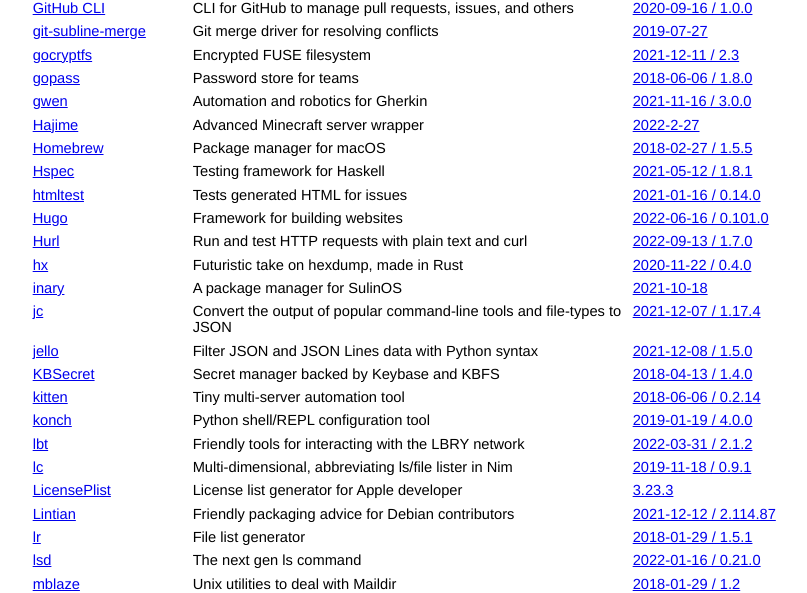
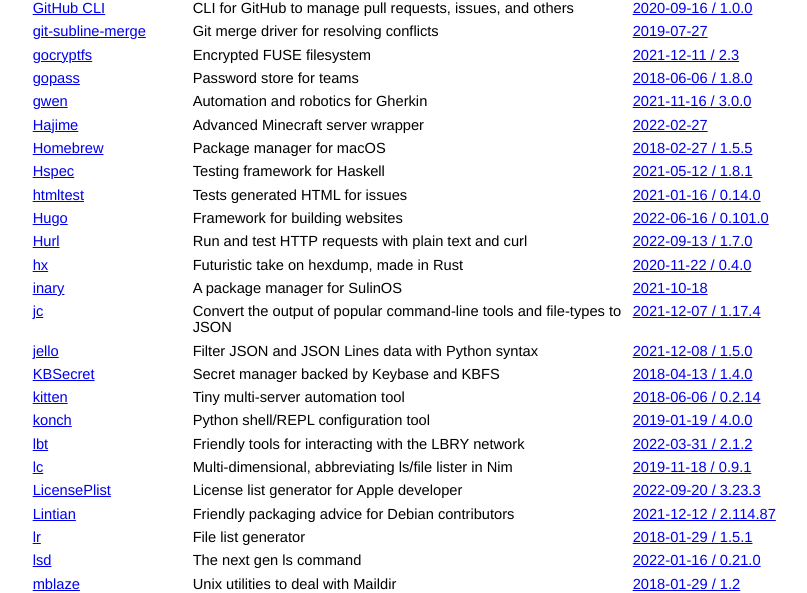
Before and after one commit to jcs/no_color, a Jekyll site: the page built from index.md, in a window 1280 px wide and 1400 px high, scrolled down 3153 px. Shown: the part 143-736 px from the top of the window, without its empty margins (211-1018 px from the left). Built offline with Jekyll 4.4.1, drawn with Linux system fonts in a browser that asks for light colours; our own code applies the rules of GitHub Pages for plain Markdown files; some of the changed text lies outside the part shown.

Commit message:
index: fix dates/versions

```diff
--- a/index.md
+++ b/index.md
@@ -178,7 +178,7 @@ color via `NO_COLOR`.
 | [gocryptfs](https://github.com/rfjakob/gocryptfs) | Encrypted FUSE filesystem | [2021-12-11 / 2.3](https://github.com/rfjakob/gocryptfs/commit/a1f01419e2e6e5d637ec7afa31c0a1d95e0ea923) |
 | [gopass](https://github.com/gopasspw/gopass) | Password store for teams | [2018-06-06 / 1.8.0](https://github.com/gopasspw/gopass/releases/tag/v1.8.0) |
 | [gwen](https://github.com/gwen-interpreter/gwen) | Automation and robotics for Gherkin | [2021-11-16 / 3.0.0](https://github.com/gwen-interpreter/gwen/releases/tag/v3.0.0) |
-| [Hajime](https://github.com/Slackadays/Hajime) | Advanced Minecraft server wrapper | [2022-2-27](https://github.com/Slackadays/Hajime/commit/7ff89c1d29d901ab0dc47474ee85619fbfbbd226) |
+| [Hajime](https://github.com/Slackadays/Hajime) | Advanced Minecraft server wrapper | [2022-02-27](https://github.com/Slackadays/Hajime/commit/7ff89c1d29d901ab0dc47474ee85619fbfbbd226) |
 | [Homebrew](https://brew.sh/) | Package manager for macOS | [2018-02-27 / 1.5.5](https://github.com/Homebrew/brew/releases/tag/1.5.5) |
 | [Hspec](https://hspec.github.io/) | Testing framework for Haskell | [2021-05-12 / 1.8.1](https://github.com/hspec/hspec/blob/main/CHANGES.markdown#changes-in-281) |
 | [htmltest](https://github.com/wjdp/htmltest) | Tests generated HTML for issues | [2021-01-16 / 0.14.0](https://github.com/wjdp/htmltest/releases/tag/v0.14.0) |
@@ -193,7 +193,7 @@ color via `NO_COLOR`.
 | [konch](https://github.com/sloria/konch) | Python shell/REPL configuration tool | [2019-01-19 / 4.0.0](https://github.com/sloria/konch/blob/master/CHANGELOG.rst#400-2019-01-19) |
 | [lbt](https://gitlab.com/gardenappl/lbt) | Friendly tools for interacting with the LBRY network | [2022-03-31 / 2.1.2](https://gitlab.com/gardenappl/lbt/-/releases/v2.1.2)
 | [lc](https://github.com/c-blake/lc) | Multi-dimensional, abbreviating ls/file lister in Nim | [2019-11-18 / 0.9.1](https://github.com/c-blake/lc/commit/3f69e692db45c63320c3cbd2d3910208437687f9) |
-| [LicensePlist](https://github.com/mono0926/LicensePlist) | License list generator for Apple developer | [3.23.3](https://github.com/mono0926/LicensePlist/releases/tag/3.23.3) |
+| [LicensePlist](https://github.com/mono0926/LicensePlist) | License list generator for Apple developer | [2022-09-20 / 3.23.3](https://github.com/mono0926/LicensePlist/releases/tag/3.23.3) |
 | [Lintian](https://lintian.debian.org) | Friendly packaging advice for Debian contributors | [2021-12-12 / 2.114.87](https://salsa.debian.org/lintian/lintian/-/commit/275a48e628120100a38cbcd5a4f7f5b70c5ab47d) |
 | [lr](https://github.com/chneukirchen/lr) | File list generator | [2018-01-29 / 1.5.1](https://github.com/chneukirchen/lr/commit/8f0ac7c8abb4e0830d6cf72bbbd5f38c44b4266d) |
 | [lsd](https://github.com/Peltoche/lsd) | The next gen ls command | [2022-01-16 / 0.21.0](https://github.com/Peltoche/lsd/releases/tag/0.21.0) |
@@ -228,7 +228,7 @@ color via `NO_COLOR`.
 | [smenu](https://github.com/p-gen/smenu) | Terminal selection filter | [2018-02-05 / 1.0.0](https://github.com/p-gen/smenu/commit/70d3ee5a328230dff3b744b2f0ca7ef20ecb530e) |
 | [Snow](https://github.com/mortie/snow) | Testing library for C | [2018-01-24 / 2.3.2](https://github.com/mortie/snow/commit/aadbbd375e03ec6000e23d817d2bd722b417296f) |
 | [soupault](https://soupault.app) | Static website generator based on HTML rewriting | [2021-07-19 / 3.0.0](https://soupault.app/blog/soupault-3.0.0-release/) |
-| [sqlfmt](https://sqlfmt.com) | Autoformatter for dbt SQL | [0.1.0](https://docs.sqlfmt.com/getting-started/configuring-sqlfmt#no-color-and-force-color) |
+| [sqlfmt](https://sqlfmt.com) | Autoformatter for dbt SQL | [2021-11-05 / 0.1.0](https://docs.sqlfmt.com/getting-started/configuring-sqlfmt#no-color-and-force-color) |
 | [Symfony](https://github.com/symfony/symfony) | PHP framework and reusable components | [2019-11-21 / 4.4.0](https://symfony.com/releases/4.4) |
 | [taoup](http://github.com/globalcitizen/taoup) | Fortune implementation | [2018-09-10 / 1.19](https://github.com/globalcitizen/taoup/commit/fb2dc7768a2dc9b74816ce5126e40b93338291f7) |
 | [TeaISO](https://gitlab.com/tearch-linux/applications-and-tools/teaiso) | Live ISO generation tools for Debian, Arch Linux, Tearch and Sulin | [2021-10-22](https://gitlab.com/tearch-linux/applications-and-tools/teaiso/-/commit/151c61c299bd71adc1987ef73ad588cfbe88d244) |
```
